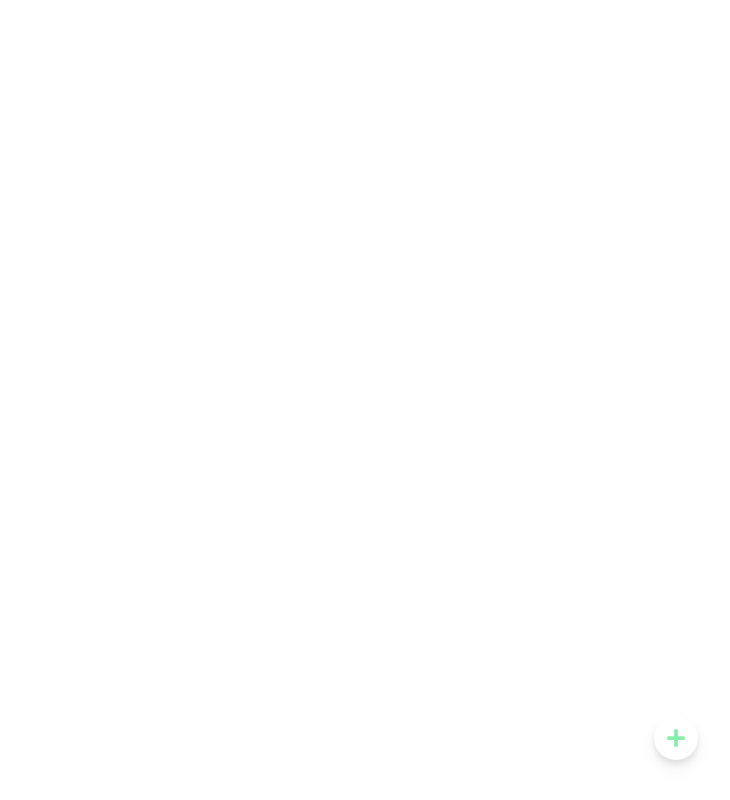
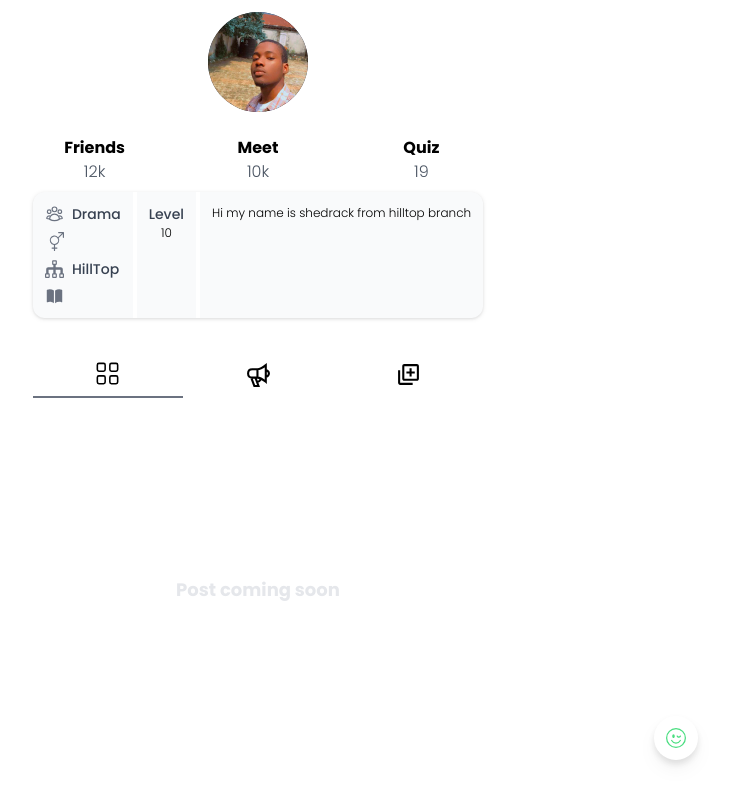
Before and after one commit to shedrackAI/HeritTeens, a Next.js app in the folder frontend/: page /account in a window 1280 px wide. Shown: the whole page, without its empty margins (382-1112 px from the left). Built offline with nearby package versions, Linux system fonts and the light colour scheme.

Commit message:
changed some icons and other ajustments

```diff
--- a/frontend/components/Header.jsx
+++ b/frontend/components/Header.jsx
@@ -3,10 +3,10 @@ import { useContext } from 'react';
 import { FaArrowLeft }  from 'react-icons/fa'
 import { AppContext } from '../contexts/AppContext';
 
-import { AiOutlineSetting } from 'react-icons/ai'
+import { RiSettings2Line } from 'react-icons/ri'
 
 function Header() {
-  const { onBoarding, setOnBoarding, welcomeAnimation, currentPage } = useContext(AppContext);
+  const { onBoarding, setOnBoarding, welcomeAnimation, currentPage, setCurrentPage } = useContext(AppContext);
 
   const backwardOnBoarding = () => {
     switch (onBoarding) {
@@ -39,7 +39,7 @@ function Header() {
         {currentPage === "profile" ? (
           <div className='w-full h-full flex justify-center items-center relative'>
             <h3 className='font-medium text-lg'>profile</h3>
-            <AiOutlineSetting aria-hidden='true' size={25} className='absolute right-0 cursor-pointer'/>
+            <RiSettings2Line aria-hidden='true' size={25} className='absolute right-0 cursor-pointer'/>
           </div>
         ):''}
         {currentPage === "quiz" ? (
@@ -50,7 +50,9 @@ function Header() {
         ):''}
         {currentPage === "friends" ? (
           <div className='w-full h-full flex justify-center items-center'>
-            <FaArrowLeft aria-hidden='true'  className='absolute left-0 cursor-pointer ml-5'/>
+            <Link href={'/account'} className='absolute left-0 cursor-pointer ml-5'>
+              <FaArrowLeft aria-hidden='true' onClick={() => setCurrentPage('profile')}/>
+            </Link>
             <h3 className='font-medium text-lg'>friends</h3>
           </div>
         ):''}
--- a/frontend/components/Layout.jsx
+++ b/frontend/components/Layout.jsx
@@ -5,6 +5,7 @@ import Header from "./Header";
 import Navbar from "./Navbar";
 
 import { FaPlus } from 'react-icons/fa'
+import { BsEmojiWink } from 'react-icons/bs'
 
 function Layout({ children }) {
     const { header, welcomeAnimation } = useContext(AppContext);
@@ -15,9 +16,9 @@ function Layout({ children }) {
                 <Header />
             )}
             <main className="flex-1 flex justify-center w-full h-full overflow-y-scroll relative">
-                <div className="flex-1 flex justify-center max-w-4xl h-full px-3 relative">
+                <div className="flex-1 flex justify-center max-w-4xl h-full relative">
                     { children }
-                    <div className="w-11 h-11 grid place-items-center cursor-pointer absolute right-2 bottom-10 rounded-full bg-white drop-shadow-lg text-green-300"> <FaPlus aria-hidden='true' size={20}/> </div>
+                    <div className="w-11 h-11 grid place-items-center cursor-pointer absolute right-2 bottom-10 rounded-full bg-white drop-shadow-lg text-green-400"> <BsEmojiWink aria-hidden='true' size={20}/> </div>
                 </div>
             </main>
             {!welcomeAnimation && (
--- a/frontend/components/Navbar.jsx
+++ b/frontend/components/Navbar.jsx
@@ -1,7 +1,7 @@
 import Link from 'next/link'
 import React, { useContext } from 'react'
-import { IoMdBook } from 'react-icons/io'
-import { HiOutlineHome, HiOutlineBookOpen, HiOutlineUser } from 'react-icons/hi2'
+import { IoGameController, IoGameControllerOutline } from 'react-icons/io5'
+import { HiOutlineHome, HiUser, HiOutlineUser } from 'react-icons/hi2'
 import { AppContext } from '../contexts/AppContext';
 
 function Navbar() {
@@ -11,7 +11,7 @@ function Navbar() {
     <div className='flex p-3 justify-center w-full bg-white'>
         <div className='flex justify-between flex-1 max-w-2xl'>
             <Link href={"/dashboard"} onClick={() => setCurrentPage('dashboard')}> <HiOutlineHome aria-hidden='true' size={25}/> </Link>
-            <Link href={"/quiz"} onClick={() => setCurrentPage('quiz')}> <HiOutlineBookOpen aria-hidden='true'size={25}/> </Link>
+            <Link href={"/quiz"} onClick={() => setCurrentPage('quiz')}> <IoGameControllerOutline aria-hidden='true'size={25}/> </Link>
             <Link href={"/account"} onClick={() => setCurrentPage('profile')}> <HiOutlineUser aria-hidden='true' size={25}/> </Link>
         </div>
     </div>
--- a/frontend/components/OnBoardingPages.js
+++ b/frontend/components/OnBoardingPages.js
@@ -62,7 +62,7 @@ export const Name = () => {
         <div className='flex flex-col gap-9 items-center justify-center h-[200px] font-poppins'>
             <h1 className='text-center font-semibold text-xl'>What your name</h1>
             <div className='flex flex-col w-full gap-9 justify-center items-center h-24'>
-                {/* <form className='flex flex-col gap-3 justify-center items-center'>
+                <form action="#" method="POST" className='flex flex-col gap-3 justify-center items-center'>
                     <input
                     onChange={(e) => setUser.setUserFullname(e.target.value)}
                     placeholder="Enter your fullname..."
@@ -70,8 +70,7 @@ export const Name = () => {
                     className="border px-3 py-2 rounded-md w-[200px] xs:w-[240px] font-medium placeholder:text-gray-300 text-sm"
                     />
                     <button onClick={setUserName} className="bg-green-700 text-white font-medium px-5 py-1 rounded-lg cursor-pointer" type="submit" >Next</button>
-                </form> */}
-
+                </form>
             </div>
         </div>
     )
--- a/frontend/components/smallComponents/Friends_Meet_Quiz.jsx
+++ b/frontend/components/smallComponents/Friends_Meet_Quiz.jsx
@@ -1,19 +1,22 @@
 import Link from 'next/link'
-import React from 'react'
+import React, { useContext } from 'react'
+import { AppContext } from '../../contexts/AppContext';
 
 function Friends_Meet_Quiz() {
+   const { setCurrentPage } = useContext(AppContext);
+
   return (
     <div className='w-full flex justify-center mt-6'>
         <div className='flex justify-center gap-10 flex-1 max-w-xl'>
-            <Link href={'./friends'} className='text-center flex-1 cursor-pointer'>
+            <Link href={'/friends'} className='text-center flex-1 cursor-pointer' onClick={() => setCurrentPage('friends')}>
                     <h1 className='font-bold'>Friends</h1>
                     <p className='font-normal text-gray-600'>12k</p>
             </Link>
-            <Link href={'./friends'} className='text-center flex-1 cursor-pointer'>
+            <Link href={'/friends'} className='text-center flex-1 cursor-pointer' onClick={() => setCurrentPage('friends')}>
                     <h1 className='font-bold'>Meet</h1>
                     <p className='font-normal text-gray-600'>10k</p>
             </Link>
-            <Link href={'./friends'} className='text-center flex-1 cursor-pointer'>
+            <Link href={'/friends'} className='text-center flex-1 cursor-pointer' onClick={() => setCurrentPage('friends')}>
                     <h1 className='font-bold'>Quiz</h1>
                     <p className='font-normal text-gray-600'>19</p>
             </Link>
--- a/frontend/components/smallComponents/ProfileNavigator.jsx
+++ b/frontend/components/smallComponents/ProfileNavigator.jsx
@@ -3,6 +3,7 @@ import React, { useState } from 'react'
 //Icons
 import { BiGridAlt, BiNotification, BiAddToQueue } from 'react-icons/bi'
 import { BsGrid  } from 'react-icons/bs'
+import { GrAnnounce  } from 'react-icons/gr'
 
 function ProfileNavigator({ children }) {
     const [ profileNav, setProfileNav ] = useState('feed');
@@ -16,7 +17,7 @@ function ProfileNavigator({ children }) {
     <div className='flex flex-1 flex-col max-w-xl w-full mt-8'>
         <nav className='flex max-w-xl h-12'>
             <div onClick={() => setProfileNav('feed')} className={profileNav === 'feed' ? profileNavBtn.active : profileNavBtn.unActive}><BsGrid aria-hidden='true' size={25}/></div>
-            <div onClick={() => setProfileNav('event')} className={profileNav === 'event' ? profileNavBtn.active : profileNavBtn.unActive}><BiNotification aria-hidden='true' size={25}/></div>
+            <div onClick={() => setProfileNav('event')} className={profileNav === 'event' ? profileNavBtn.active : profileNavBtn.unActive}><GrAnnounce aria-hidden='true' size={25}/></div>
             <div onClick={() => setProfileNav('question')} className={profileNav === 'question' ? profileNavBtn.active : profileNavBtn.unActive}><BiAddToQueue aria-hidden='true' size={25}/></div>
         </nav>
 
--- a/frontend/components/smallComponents/UserDetails.jsx
+++ b/frontend/components/smallComponents/UserDetails.jsx
@@ -1,6 +1,8 @@
 import React, { useContext } from 'react'
 
-import { HiHome, HiBookOpen, HiUser } from 'react-icons/hi2'
+import { HiOutlineUserGroup, HiBookOpen, HiUser } from 'react-icons/hi2'
+import { BsGenderAmbiguous } from 'react-icons/bs'
+import { ImTree } from 'react-icons/im'
 import { AppContext } from '../../contexts/AppContext';
 
 function UserDetails() {
@@ -11,15 +13,15 @@ function UserDetails() {
         <div className='flex flex-wrap flex-1 bg-gray-50 drop-shadow max-w-xl rounded-xl'>
             <div className='flex flex-col gap-2 p-3'>
                 <h2 className='font-normal text-gray-500 flex gap-2'>
-                    <HiUser aria-hidden='true' size={19}/>
+                    <HiOutlineUserGroup aria-hidden='true' size={19}/>
                     <span className='font-medium text-gray-700 text-sm'> Drama</span>
                 </h2>
                 <h2 className='font-normal text-gray-500 flex gap-2'>
-                    <HiHome aria-hidden='true' size={19}/>
+                    <BsGenderAmbiguous aria-hidden='true' size={19}/>
                     <span className='font-medium text-gray-700 text-sm'> {user.userGender}</span>
                 </h2>
                 <h2 className='font-normal text-gray-500 flex gap-2'>
-                    <HiBookOpen aria-hidden='true' size={19}/>
+                    <ImTree  aria-hidden='true' size={19}/>
                     <span className='font-medium text-gray-700 text-sm'> HillTop</span>
                 </h2>
                 <h2 className='font-normal text-gray-500 flex gap-2'>
--- a/frontend/contexts/AppContext.js
+++ b/frontend/contexts/AppContext.js
@@ -4,7 +4,7 @@ export const AppContext = createContext();
 
 export const AppProvider = ({ children }) => {
     const [ header, setHeader ] = useState(false);
-    const [ currentPage, setCurrentPage ] = useState(false);
+    const [ currentPage, setCurrentPage ] = useState('');
     const [ onBoarding, setOnBoarding ] = useState(1);
     const [ completeOnBoarding, setCompleteOnBoarding ] = useState(false);
     const [ isLoading, setIsLoading ] = useState(true);
@@ -35,7 +35,7 @@ export const AppProvider = ({ children }) => {
     setTimeout(() => {
       setIsLoading(false);
     }, 11000);
-  }, []);
+  },[]);
 
   const setOnBoardingStageForward = () => {
     switch (onBoarding) {
--- a/frontend/pages/account.jsx
+++ b/frontend/pages/account.jsx
@@ -20,9 +20,8 @@ function Account() {
   const { user, currentPage } = useContext(AppContext);
 
   return (
-    <div className='flex flex-col items-center h-full w-full font-poppins pt-3 overflow-y-scroll'>
+    <div className='flex flex-col items-center h-full w-full font-poppins pt-3 px-3 overflow-y-scroll'>
 
-      {currentPage === "profile" ? (
         <div>
           {/* First Div for profile picture and details */}
           <div className='w-full flex flex-col'>
@@ -45,13 +44,6 @@ function Account() {
               <ProfilePostFeed />
           </ProfileNavigator>
         </div>
-      ):""}
-
-      {currentPage === "profile" ? (
-        <Friends />
-      ):""}
-
-
     </div>
   )
 }
```
Also changed, not shown: frontend/pages/register.jsx (+14 -6 lines).
